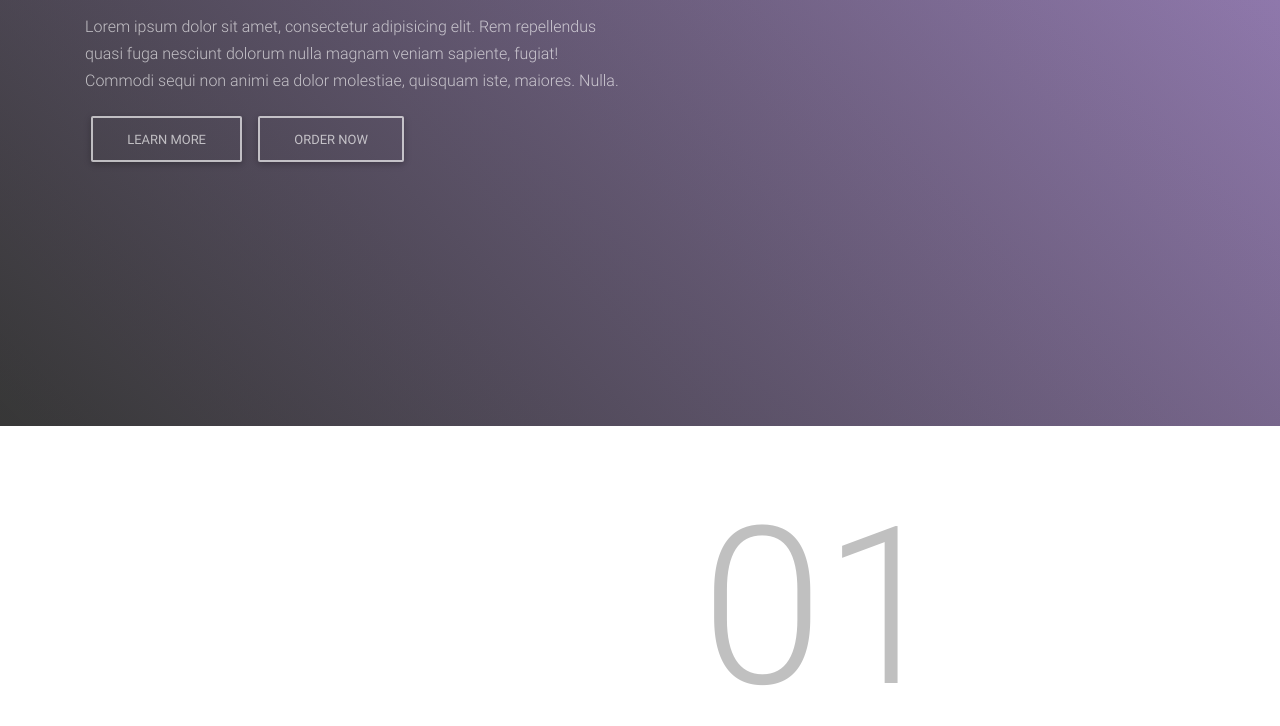
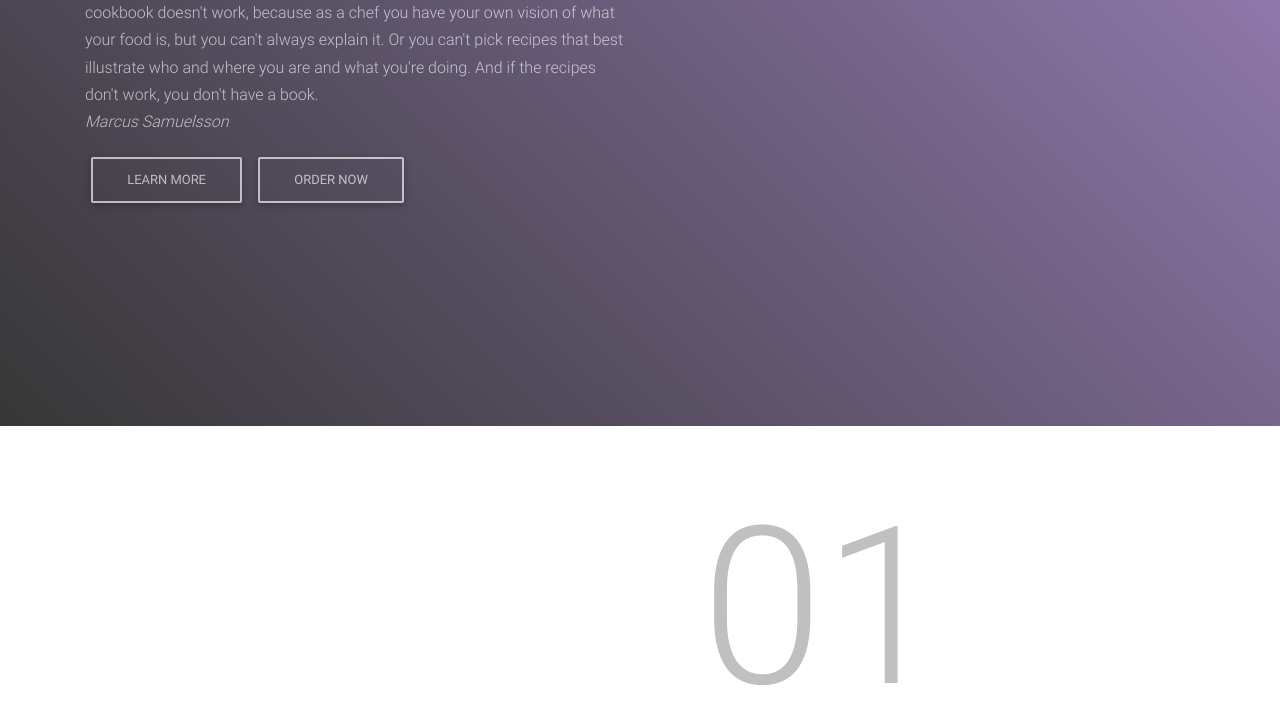
Before and after one commit to qbel/FoodieOne, a plain HTML site: page index.html in a window 1280 px wide. Shown: the part 374-1100 px from the top of the page. Drawn offline with Linux system fonts and the light colour scheme.

Commit message:
second commit

```diff
--- a/index.html
+++ b/index.html
@@ -79,9 +79,7 @@
               <div class="col-md-6 mb-5 mt-md-0 mt-5 white-text text-center text-md-left" id="queen">
                 <h1 class="h1-responsive font-weight-bold wow fadeInLeft" data-wow-delay="0.3s">Recieve Great Food and High Quality Service</h1>
                 <hr class="hr-light wow fadeInLeft" data-wow-delay="0.3s">
-                <h6 class="mb-3 wow fadeInLeft" data-wow-delay="0.3s">Lorem ipsum dolor sit amet, consectetur adipisicing elit. Rem repellendus quasi fuga
-                nesciunt dolorum nulla magnam veniam sapiente, fugiat! Commodi sequi non animi ea
-                dolor molestiae, quisquam iste, maiores. Nulla.</h6>
+                <h6 class="mb-3 wow fadeInLeft" data-wow-delay="0.3s">Taking dishes straight off the restaurant's menu and putting them into a cookbook doesn't work, because as a chef you have your own vision of what your food is, but you can't always explain it. Or you can't pick recipes that best illustrate who and where you are and what you're doing. And if the recipes don't work, you don't have a book.<br><i>Marcus Samuelsson</i></h6>
                 <a class="btn btn-outline-white wow fadeInLeft" data-wow-delay="0.3s">Learn more</a>
                 <a class="btn btn-outline-white wow fadeInLeft" data-wow-delay="0.3s">Order Now</a>
               </div>
```
